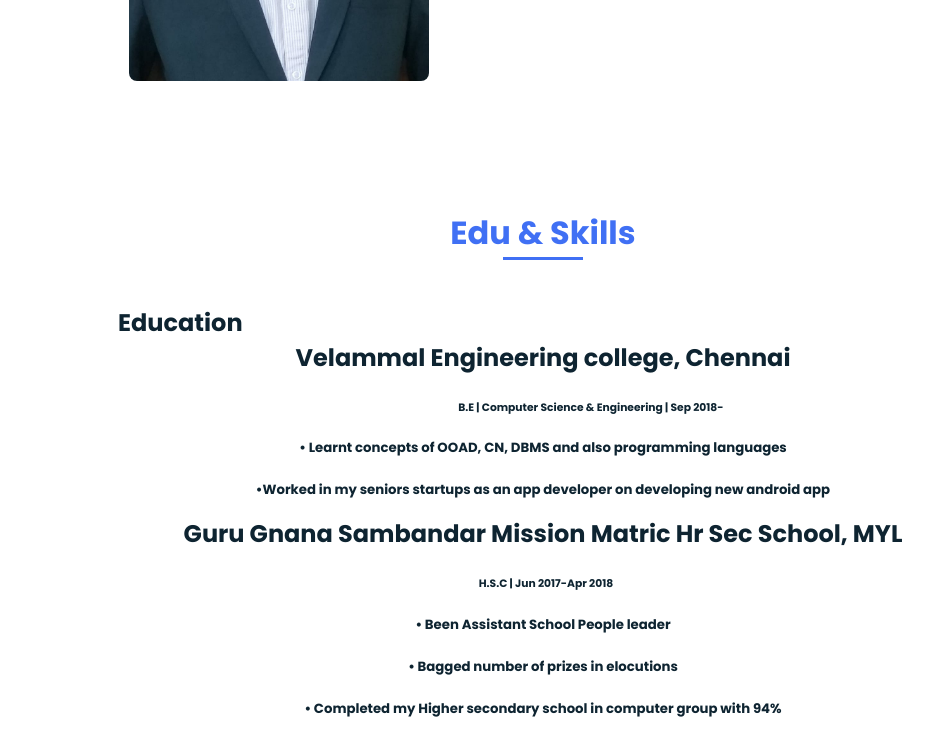
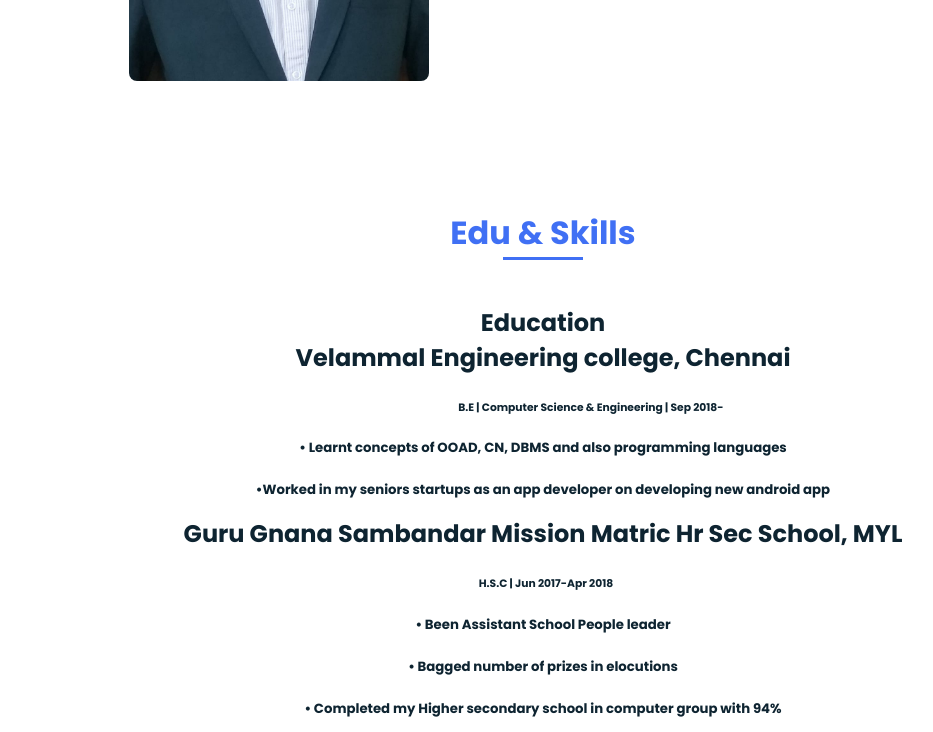
Before and after one commit to Juju26/responsive_portfolio, a plain HTML site: page index.html in a window 1280 px wide. Shown: the part 1300-2032 px from the top of the page, without its empty margins (97-1030 px from the left). Drawn offline with nearby package versions, Linux system fonts and the light colour scheme.

Commit message:
Update styles.css

```diff
--- a/assets/css/styles.css
+++ b/assets/css/styles.css
@@ -1,18 +1,13 @@
 /*===== GOOGLE FONTS =====*/
 @import url("https://fonts.googleapis.com/css2?family=Poppins:wght@400;600;700&display=swap");
-/*===== VARIABLES CSS =====*/
 :root{
   --header-height: 3rem;
   --font-semi: 600;
 }
-
-/*===== Colores =====*/
 :root{
   --first-color: #4070F4;
   --second-color: #0E2431;
 }
-
-/*===== Fuente y tipografia =====*/
 :root{
   --body-font: 'Poppins', sans-serif;
   --big-font-size: 2rem;
@@ -26,8 +21,6 @@
     --normal-font-size: 1rem;
   }
 }
-
-/*===== Margenes =====*/
 :root{
   --mb-1: 0.5rem;
   --mb-2: 1rem;
@@ -36,8 +29,6 @@
   --mb-5: 2.5rem;
   --mb-6: 3rem;
 }
-
-/*===== z index =====*/
 :root{
   --z-back: -10;
   --z-normal: 1;
@@ -45,7 +36,6 @@
   --z-fixed: 100;
 }
 
-/*===== BASE =====*/
 *,::before,::after{
   box-sizing: border-box;
 }
@@ -75,7 +65,6 @@ img{
   display: block;
 }
 
-/*===== CLASS CSS ===== */
 .section-title{
   position: relative;
   font-size: var(--h2-font-size);
@@ -100,7 +89,6 @@ img{
   padding-bottom: 2rem;
 }
 
-/*===== LAYOUT =====*/
 .bd-grid{
   max-width: 1024px;
   display: grid;
@@ -120,7 +108,6 @@ img{
   box-shadow: 0 1px 4px rgba(146,161,176,.15);
 }
 
-/*===== NAV =====*/
 .nav{
   height: var(--header-height);
   display: flex;
@@ -168,7 +155,7 @@ img{
   cursor: pointer;
 }
 
-/*Active menu*/
+
 .active::after{
   position: absolute;
   content: "";
@@ -178,13 +165,9 @@ img{
   top: 2rem;
   background-color: var(--first-color);
 }
-
-/*=== Show menu ===*/
 .show{
   right: 0;
 }
-
-/*===== HOME =====*/
 .home{
   height: calc(100vh - 3rem);
   row-gap: 1rem;
@@ -231,8 +214,6 @@ img{
 .button:hover{
   box-shadow: 0 10px 36px rgba(0,0,0,.15);
 }
-
-/* ===== ABOUT =====*/
 .about__container{
   row-gap: 2rem;
   text-align: center;
@@ -256,22 +237,19 @@ img{
   width: 200px;
   border-radius: .5rem;
 }
-
-/* ===== SKILLS =====*/
 .skills__container{
   row-gap: 2rem;
   text-align: center;
 }
 .skills__subtitle0{
-  row-gap: 2rem;
-  margin-left: 215px;
-  margin-right: 40px;
-  text-align: justify;
+  text-align: center;
 }
 .skills__subtitle{
   margin-bottom: var(--mb-2);
 }
-
+#skills{
+  text-align: center;
+}
 .skills__text{
   margin-bottom: var(--mb-4);
 }
@@ -319,8 +297,6 @@ img{
 .skills__img{
   border-radius: .5rem;
 }
-
-/* ===== WORK =====*/
 .work__container{
   row-gap: 2rem;
 }
@@ -336,8 +312,6 @@ img{
 .work__img img:hover{
   transform: scale(1.1);
 }
-
-/* ===== CONTACT =====*/
 .contact__input{
   width: 100%;
   font-size: var(--normal-font-size);
@@ -356,8 +330,6 @@ img{
   cursor: pointer;
   margin-left: auto;
 }
-
-/* ===== FOOTER =====*/
 .footer{
   background-color: var(--second-color);
   color: #fff;
@@ -377,8 +349,6 @@ img{
   color: #fff;
   margin: 0 var(--mb-2)
 }
-
-/* ===== MEDIA QUERIES=====*/
 @media screen and (min-width: 768px){
   body{
     margin: 0;
```
